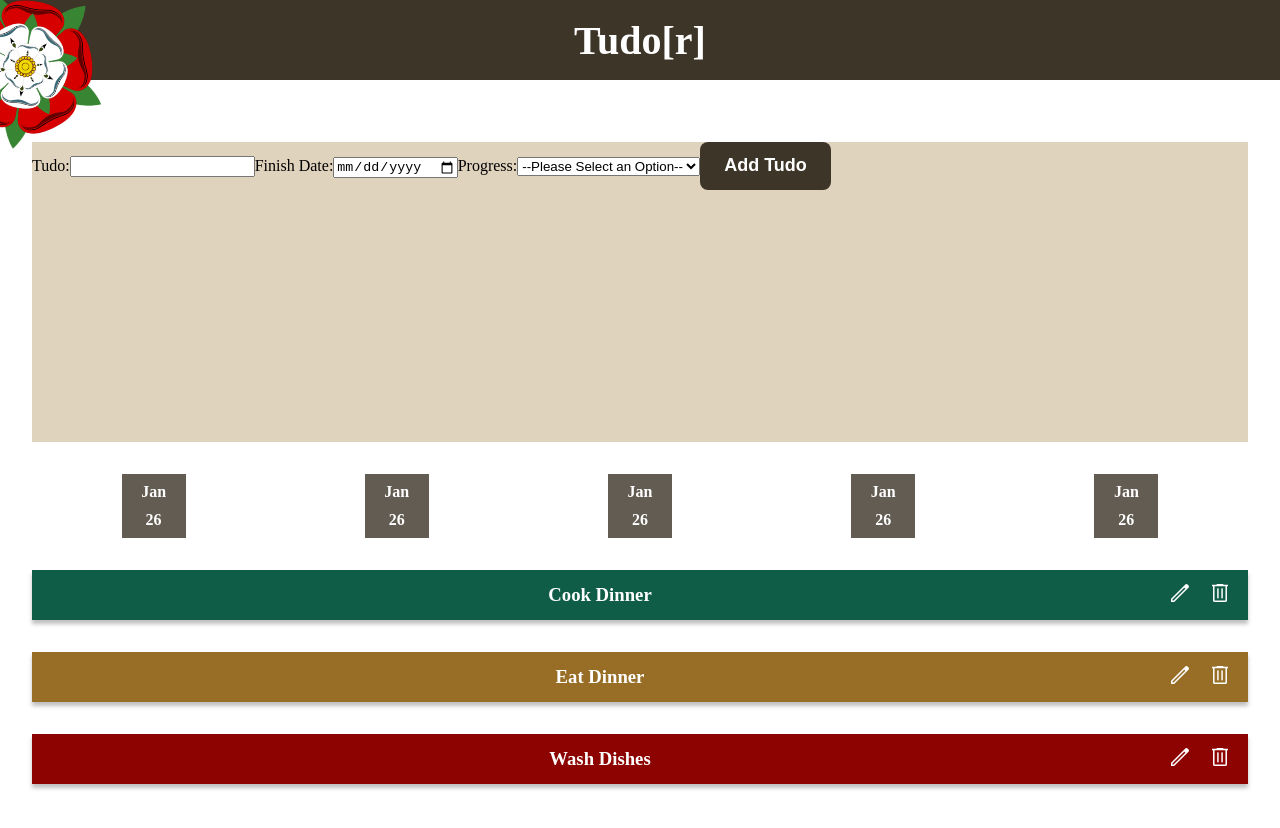
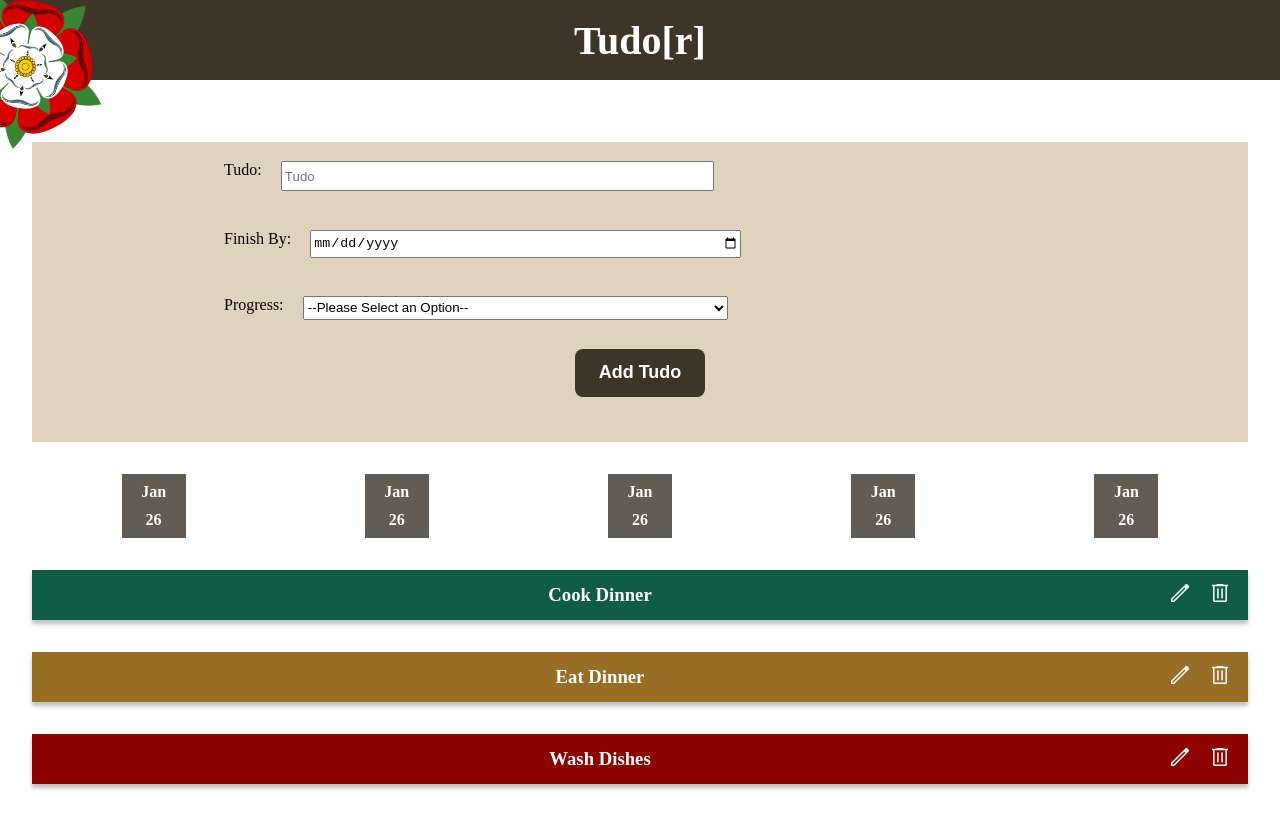
Before and after one commit to houstonmp/Tudo-r, a React (Vite) app: page / in a window 1280 px wide. Shown: the top 828 px of the page. Built offline with nearby package versions, Linux system fonts and the light colour scheme; a web font is replaced by a local one.

Commit message:
Fix Form Styling

```diff
--- a/src/components/form/Form.jsx
+++ b/src/components/form/Form.jsx
@@ -48,10 +48,18 @@ const Form = (props) => {
 
 
     return <form className={styles.form} onSubmit={submitHandler}>
+
+        <div className={styles.inputItem}>
             <label>Tudo:</label>
-        <input type="text" name="Tudo" value={formData.enteredText} onChange={onChangeText} required />
-        <label type="date" >Finish Date:</label>
-        <input type="date" value={formData.enteredDate} onChange={onChangeDate} required />
+            <input type="text" name="Tudo" value={formData.enteredText} placeholder="Tudo" onChange={onChangeText} required />
+
+        </div>
+        <div className={styles.inputItem}>
+            <label type="date" >Finish By:</label>
+            <input type="date" value={formData.enteredDate} placeholder="Finish Date: mm/dd.yyyy" onChange={onChangeDate} required />
+        </div>
+
+        <div className={styles.inputItem}>
             <label>Progress:</label>
             <select value={formData.enteredProgress} onChange={onChangeProgress} required>
                 <option value="">--Please Select an Option--</option>
@@ -59,6 +67,8 @@ const Form = (props) => {
                 <option value="progress">In Progress</option>
                 <option value="finished">Finished</option>
             </select>
+        </div>
+
         <button className="button" type="submit">Add Tudo</button>
     </form >
 }
--- a/src/components/form/Form.module.css
+++ b/src/components/form/Form.module.css
@@ -2,4 +2,49 @@
     background-color: #E0D3BD;
     height: 300px;
     margin-top: 30px;
+    display: flex;
+    flex-direction: column;
+    align-items: center;
 }
+
+.form * {
+    margin: .6rem;
+}
+
+.form input {
+    height: 1.5rem;
+    width: 50%;
+}
+
+.form select {
+    height: 1.5rem;
+    width: 50%;
+}
+
+.inputItem {
+    width: 70%;
+    display: flex;
+    flex-direction: row;
+    flex-wrap: nowrap;
+    align-content: space-around;
+}
+
+.button {
+    display: inline-block;
+    outline: 0;
+    border: 0;
+    cursor: pointer;
+    background: #3e3529;
+    color: white;
+    border-radius: 8px;
+    padding: 14px 24px 16px;
+    font-size: 18px;
+    font-weight: 700;
+    line-height: 1;
+    transition: transform 200ms, background 200ms;
+}
+
+.button:hover {
+    background-color: #705a3d;
+    transform: translateY(-2px);
+}
```
Lines whose indentation alone changed are shown as unchanged.
